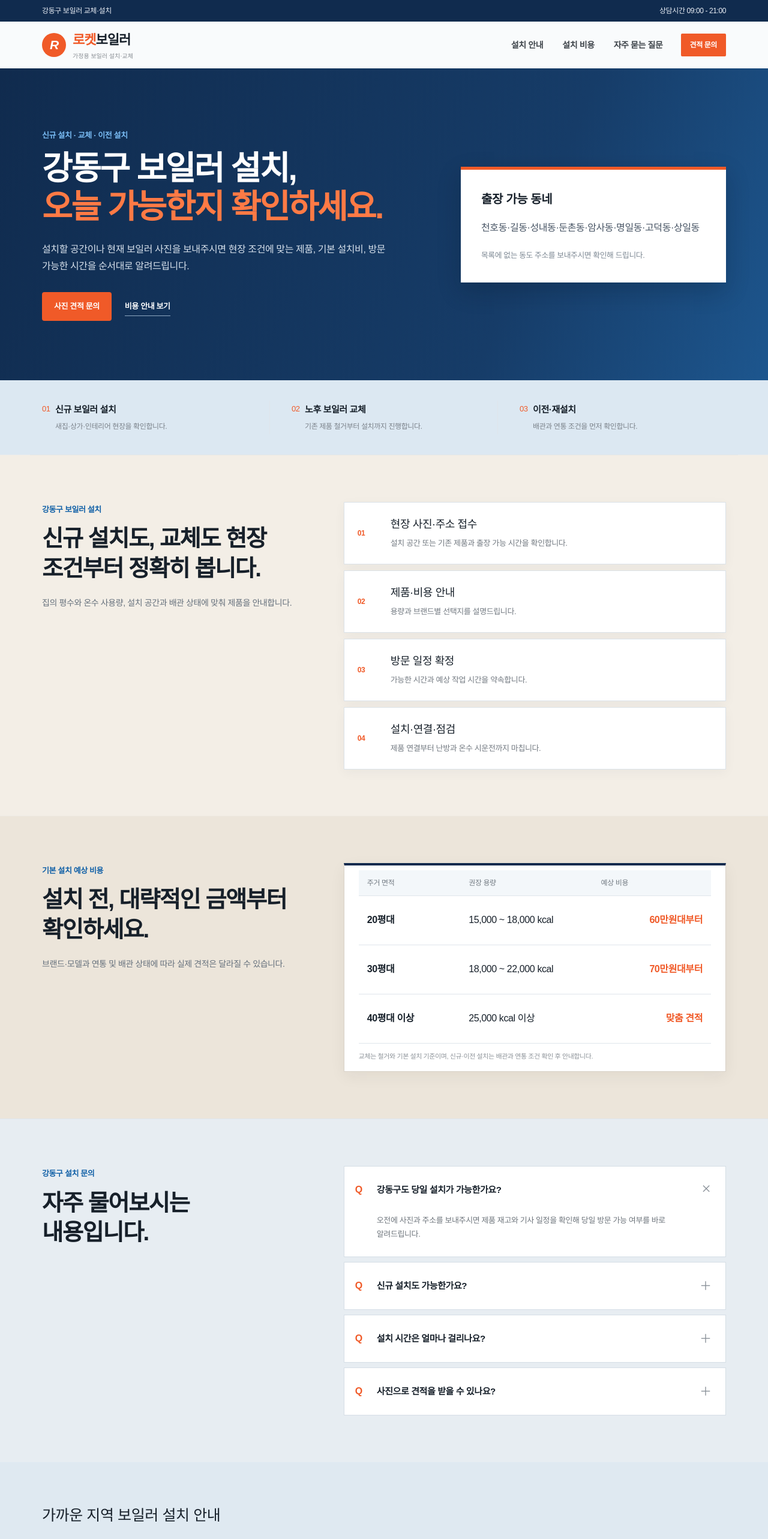
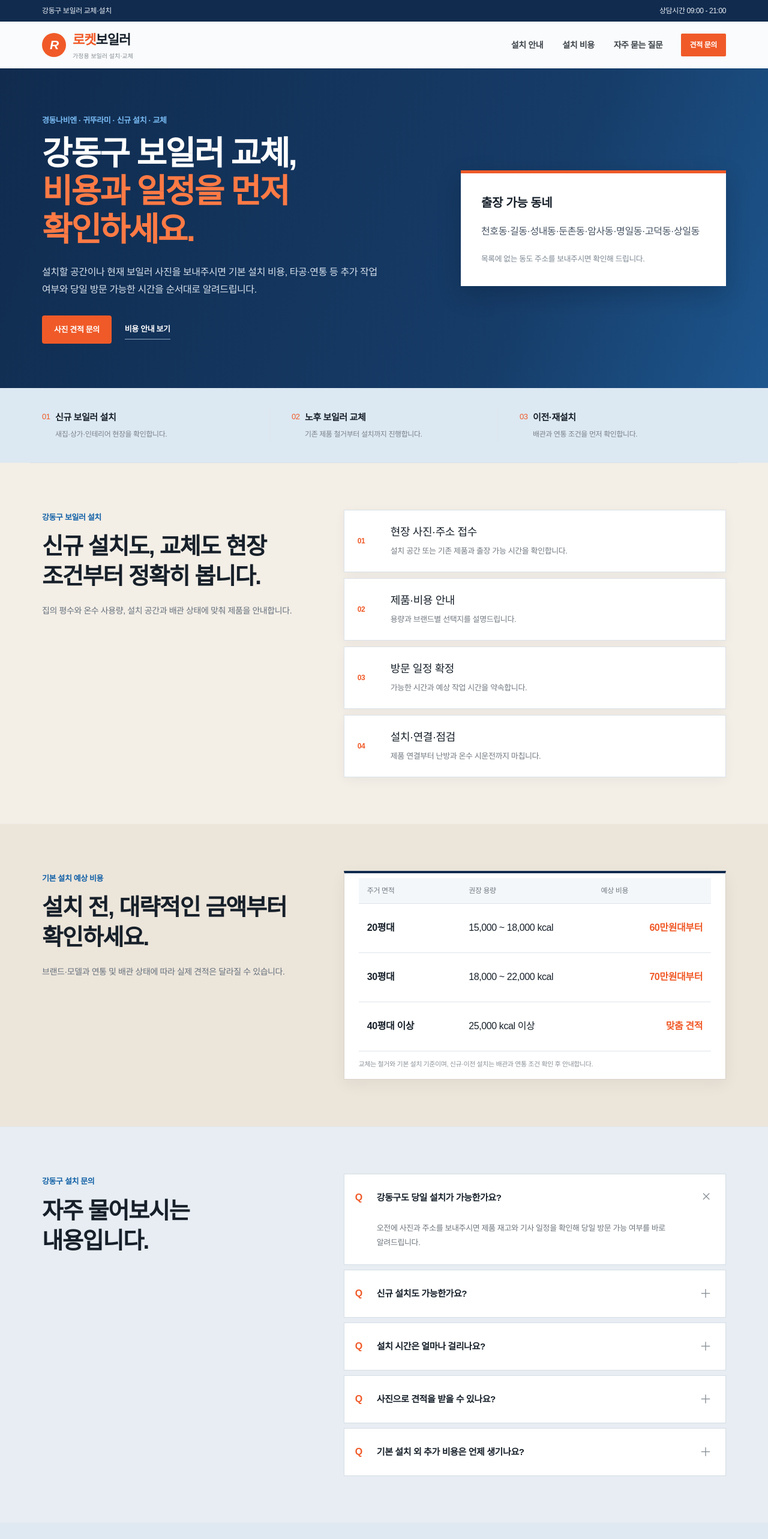
Before and after one commit to paulslife2017-hue/rocketboiler, a Next.js app: page /regions/gangdong in a window 1280 px wide. Shown: the top 2566 px of the page at 60% size. Built offline with nearby package versions, Linux system fonts and the light colour scheme; a web font is replaced by a local one.

Commit message:
seo: strengthen regional installation intent

```diff
--- a/app/regions/[slug]/page.tsx
+++ b/app/regions/[slug]/page.tsx
@@ -20,13 +20,13 @@ export async function generateMetadata({ params }: { params: Promise<{ slug: str
   const { slug } = await params;
   const region = regionData[slug as Slug];
   if (!region) return {};
-  const title = `${region.name} 보일러 설치·교체 | 신규·이전 설치 상담`;
+  const title = `${region.name} 보일러 교체·설치 비용 | 당일 방문 상담`;
   return {
     title,
-    description: `${region.name} 가정용 보일러 신규 설치·교체·이전 설치. 사진으로 현장 조건과 설치비를 먼저 확인하고 당일 방문 가능 여부를 안내합니다.`,
+    description: `${region.name} 경동나비엔·귀뚜라미 보일러 교체와 신규 설치. 사진으로 기본 설치 비용, 타공·연통 조건과 당일 방문 가능 여부를 확인하세요.`,
     alternates: { canonical: `/regions/${slug}` },
     keywords: [`${region.name} 보일러 설치`, `${region.name} 보일러 신규 설치`, `${region.name} 보일러 교체`, `${region.name} 보일러 설치 비용`],
-    openGraph: { title, description: `${region.name} 보일러 신규 설치와 교체, 설치비와 방문 가능 시간을 먼저 안내합니다.`, images: ["/og.png"] },
+    openGraph: { title, description: `${region.name} 보일러 교체 비용과 당일 방문 가능 여부를 사진으로 먼저 안내합니다.`, images: ["/og.png"] },
   };
 }
 
@@ -37,17 +37,21 @@ export default async function RegionPage({ params }: { params: Promise<{ slug: s
   const nearby = Object.entries(regionData).filter(([key]) => key !== slug).slice(0, 4);
   const faq = [
     [`${region.name}도 당일 설치가 가능한가요?`, "오전에 사진과 주소를 보내주시면 제품 재고와 기사 일정을 확인해 당일 방문 가능 여부를 바로 알려드립니다."],
-    ["신규 설치도 가능한가요?", "네. 새집과 상가, 인테리어 현장의 신규 설치와 이전 재설치도 가능합니다. 가스 배관과 급배수, 연통 위치를 먼저 확인합니다."],
-    ["설치 시간은 얼마나 걸리나요?", "기존 제품 교체는 보통 2~3시간 정도 걸립니다. 신규 설치나 배관·연통 보완이 필요한 경우에는 시작 전에 예상 시간을 설명드립니다."],
-    ["사진으로 견적을 받을 수 있나요?", "보일러 전체, 모델명 스티커, 하부 배관과 연통 연결부 사진을 보내주시면 기본 설치 조건과 예상 비용을 확인할 수 있습니다."],
+    ["신규 설치도 가능한가요?", "네. 새집과 상가, 인테리어 현장의 신규 설치와 이전 재설치도 가능합니다. 현장에 따라 연통 연장이나 타공 작업이 필요할 수 있어 배관과 연통 위치를 먼저 확인합니다."],
+    ["설치 시간은 얼마나 걸리나요?", "평균 설치 시간은 약 1시간 30분~2시간입니다. 각방제어 추가 시 최대 3시간, 통신선과 배선 상태가 복잡하면 최대 4시간까지 소요될 수 있습니다."],
+    ["사진으로 견적을 받을 수 있나요?", "보일러 공간과 모델명, 배관, 연통, 3m 이내 배수구 위치가 보이는 사진을 보내주세요. 각방제어 사용 시 각방제어기와 실내 온도조절기 전체 사진도 필요합니다."],
+    ["기본 설치 외 추가 비용은 언제 생기나요?", "기본 설치 조건이면 별도 추가 비용은 없습니다. 연통 연장, 배관 이설, 타공 등 추가 작업이 필요하면 진행 전에 안내하며 코어 타공은 구멍 1개당 10만원입니다."],
   ];
-  const schema = { "@context": "https://schema.org", "@type": "FAQPage", mainEntity: faq.map(([name, text]) => ({ "@type": "Question", name, acceptedAnswer: { "@type": "Answer", text } })) };
+  const schema = [
+    { "@context": "https://schema.org", "@type": "FAQPage", mainEntity: faq.map(([name, text]) => ({ "@type": "Question", name, acceptedAnswer: { "@type": "Answer", text } })) },
+    { "@context": "https://schema.org", "@type": "Service", name: `${region.name} 보일러 교체·설치`, serviceType: "가정용 보일러 교체 및 신규 설치", areaServed: region.name, provider: { "@type": "HVACBusiness", name: "로켓보일러", url: "https://rocketboiler.vercel.app" } },
+  ];
 
   return <main id="top">
     <div className="top-notice"><div><span>{region.name} 보일러 교체·설치</span><span>상담시간 09:00 - 21:00</span></div></div>
     <header className="site-header"><a className="brand" href="/"><span className="brand-symbol">R</span><span><b>로켓</b>보일러<small>가정용 보일러 설치·교체</small></span></a><nav><a href="#service">설치 안내</a><a href="#price">설치 비용</a><a href="#faq">자주 묻는 질문</a></nav><a className="header-button" href="#contact">견적 문의</a></header>
     <section className="region-hero">
-      <div><p className="location-label">신규 설치 · 교체 · 이전 설치</p><h1>{region.name} 보일러 설치,<br/><strong>오늘 가능한지 확인하세요.</strong></h1><p>설치할 공간이나 현재 보일러 사진을 보내주시면 현장 조건에 맞는 제품, 기본 설치비, 방문 가능한 시간을 순서대로 알려드립니다.</p><div className="hero-buttons"><a className="primary-button" href="#contact">사진 견적 문의</a><a className="secondary-button" href="#price">비용 안내 보기</a></div></div>
+      <div><p className="location-label">경동나비엔 · 귀뚜라미 · 신규 설치 · 교체</p><h1>{region.name} 보일러 교체,<br/><strong>비용과 일정을 먼저 확인하세요.</strong></h1><p>설치할 공간이나 현재 보일러 사진을 보내주시면 기본 설치 비용, 타공·연통 등 추가 작업 여부와 당일 방문 가능한 시간을 순서대로 알려드립니다.</p><div className="hero-buttons"><a className="primary-button" href="#contact">사진 견적 문의</a><a className="secondary-button" href="#price">비용 안내 보기</a></div></div>
       <aside><b>출장 가능 동네</b><p>{region.towns}</p><small>목록에 없는 동도 주소를 보내주시면 확인해 드립니다.</small></aside>
     </section>
     <section className="quick-benefits"><div><span>01</span><b>신규 보일러 설치</b><small>새집·상가·인테리어 현장을 확인합니다.</small></div><div><span>02</span><b>노후 보일러 교체</b><small>기존 제품 철거부터 설치까지 진행합니다.</small></div><div><span>03</span><b>이전·재설치</b><small>배관과 연통 조건을 먼저 확인합니다.</small></div></section>
```
